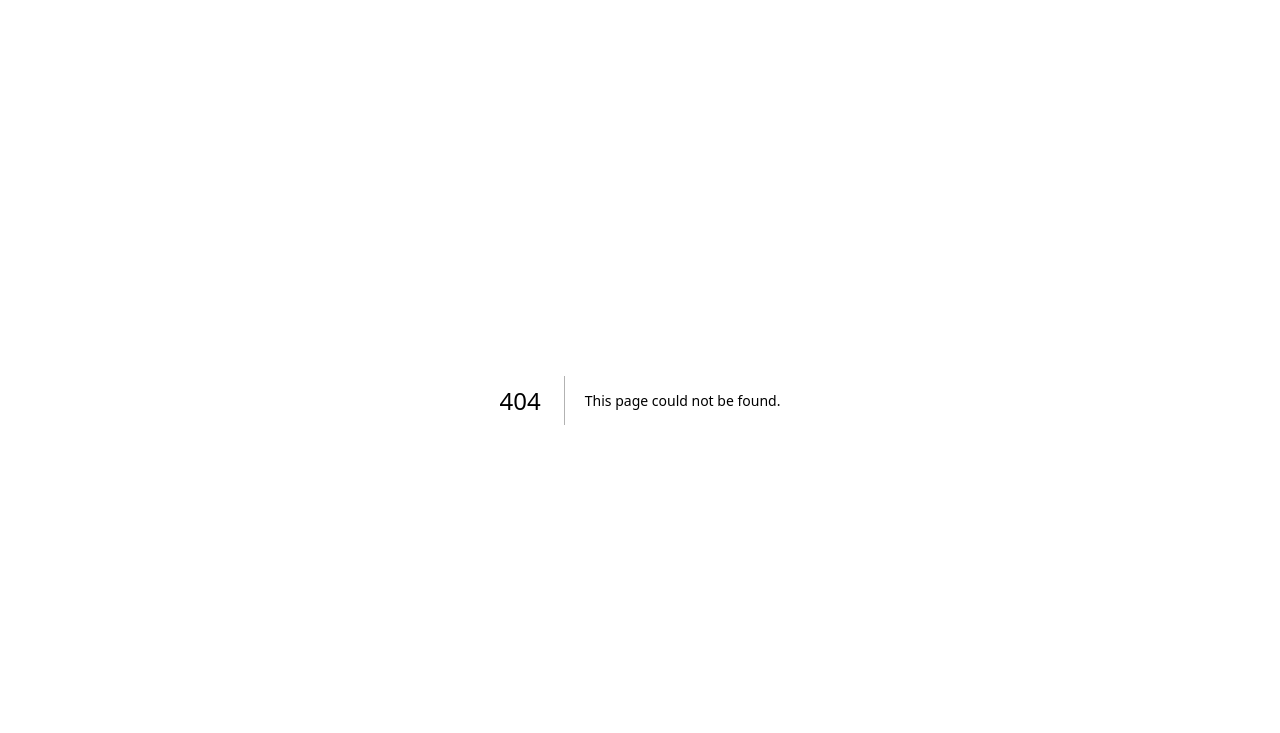
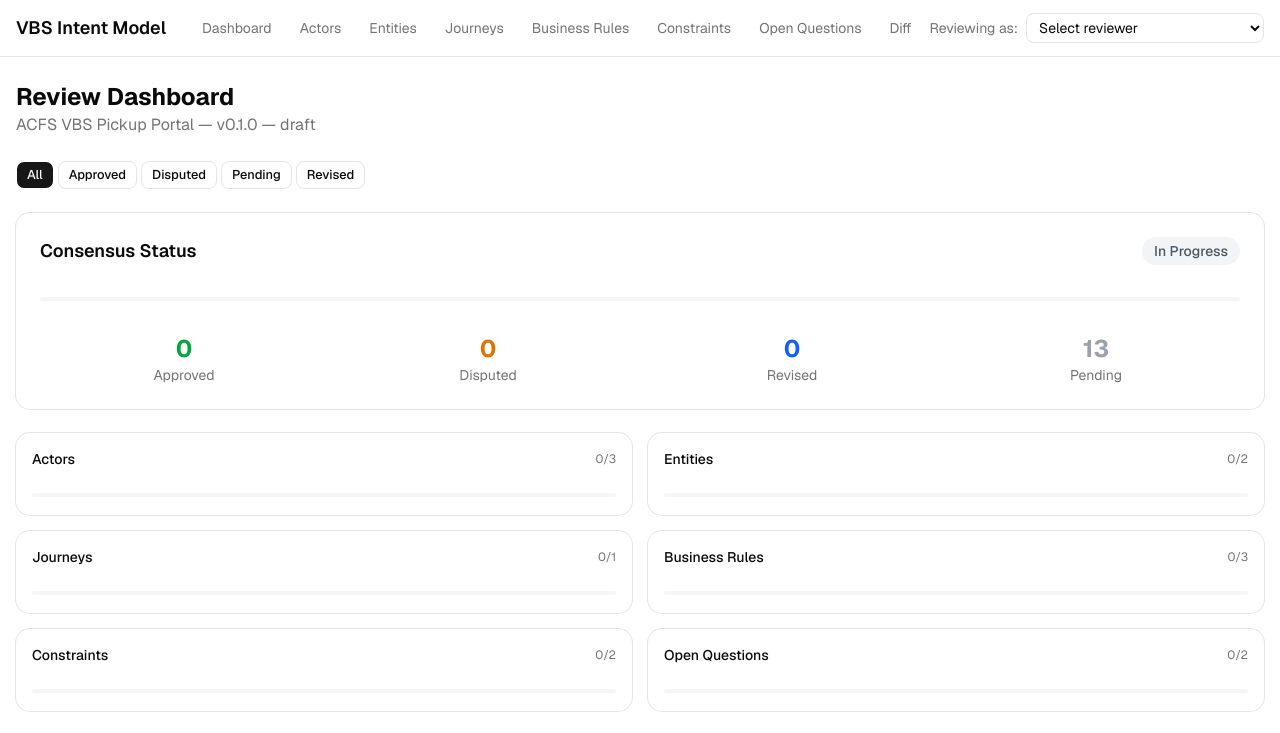
Before and after one commit to DBizsolution/adapt-canvas, a Next.js app: page /review in a window 1280 px wide. Before the commit this address had no page. Shown: the top 733 px of the page. Built offline with nearby package versions, Linux system fonts and the light colour scheme.

Commit message:
feat: add review dashboard page with layout and navigation

```diff
--- a/src/app/page.tsx
+++ b/src/app/page.tsx
@@ -1,13 +1,5 @@
-import { intentModel } from '@/domain/intent-model/model'
+import { redirect } from 'next/navigation'
 
 export default function Home() {
-  return (
-    <main className="flex min-h-screen flex-col items-center justify-center p-24">
-      <h1 className="text-4xl font-bold">VBS Intent Model Review</h1>
-      <p className="mt-4 text-muted-foreground">Consensus System — coming soon</p>
-      <pre className="mt-8 rounded bg-muted p-4 text-sm">
-        {JSON.stringify(intentModel.meta, null, 2)}
-      </pre>
-    </main>
-  )
+  redirect('/review')
 }
--- /dev/null
+++ b/src/app/review/layout.tsx
@@ -0,0 +1,52 @@
+import { readFile } from 'node:fs/promises'
+import { REVIEW_STATE_PATH } from '@/lib/paths'
+import { ReviewerSelector } from '@/components/review/reviewer-selector'
+import type { ReviewState } from '@/domain/intent-model/types'
+import Link from 'next/link'
+
+const navItems = [
+  { label: 'Dashboard', href: '/review' },
+  { label: 'Actors', href: '/review/actors' },
+  { label: 'Entities', href: '/review/entities' },
+  { label: 'Journeys', href: '/review/journeys' },
+  { label: 'Business Rules', href: '/review/business-rules' },
+  { label: 'Constraints', href: '/review/constraints' },
+  { label: 'Open Questions', href: '/review/open-questions' },
+  { label: 'Diff', href: '/review/diff' },
+]
+
+export default async function ReviewLayout({
+  children,
+}: {
+  children: React.ReactNode
+}) {
+  const raw = await readFile(REVIEW_STATE_PATH, 'utf-8')
+  const reviewState: ReviewState = JSON.parse(raw)
+
+  return (
+    <div className="min-h-screen">
+      <header className="border-b bg-background sticky top-0 z-10">
+        <div className="max-w-7xl mx-auto px-4 py-3 flex items-center justify-between">
+          <div className="flex items-center gap-6">
+            <h1 className="text-lg font-semibold">VBS Intent Model</h1>
+            <nav className="flex gap-1">
+              {navItems.map(item => (
+                <Link
+                  key={item.href}
+                  href={item.href}
+                  className="text-sm px-3 py-1.5 rounded-md text-muted-foreground hover:text-foreground hover:bg-muted transition-colors"
+                >
+                  {item.label}
+                </Link>
+              ))}
+            </nav>
+          </div>
+          <ReviewerSelector reviewers={reviewState.reviewers} />
+        </div>
+      </header>
+      <main className="max-w-7xl mx-auto px-4 py-6">
+        {children}
+      </main>
+    </div>
+  )
+}
--- /dev/null
+++ b/src/app/review/page.tsx
@@ -0,0 +1,32 @@
+import { readFile } from 'node:fs/promises'
+import { REVIEW_STATE_PATH } from '@/lib/paths'
+import { intentModel } from '@/domain/intent-model/model'
+import { enrichSectionReviews, computeConsensus } from '@/lib/review-utils'
+import { ConsensusDashboard } from '@/components/review/consensus-dashboard'
+import type { ReviewState } from '@/domain/intent-model/types'
+
+export const dynamic = 'force-dynamic'
+
+export default async function ReviewDashboard() {
+  const raw = await readFile(REVIEW_STATE_PATH, 'utf-8')
+  const reviewState: ReviewState = JSON.parse(raw)
+
+  const enrichedSections = await enrichSectionReviews(intentModel, reviewState)
+  const consensus = computeConsensus(enrichedSections, reviewState.reviewers)
+
+  return (
+    <div>
+      <div className="mb-6">
+        <h1 className="text-2xl font-bold">Review Dashboard</h1>
+        <p className="text-muted-foreground">
+          {intentModel.meta.project} — v{intentModel.meta.version} — {intentModel.meta.status}
+        </p>
+      </div>
+      <ConsensusDashboard
+        consensus={consensus}
+        sections={enrichedSections}
+        reviewers={reviewState.reviewers}
+      />
+    </div>
+  )
+}
```
